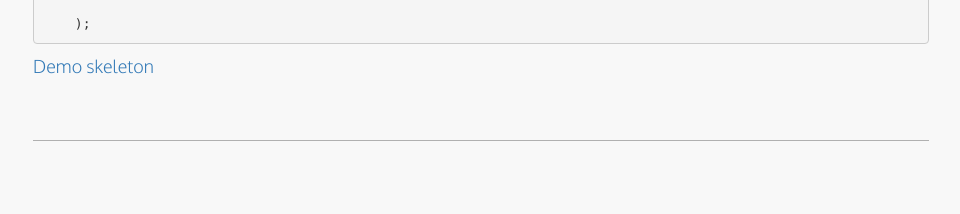
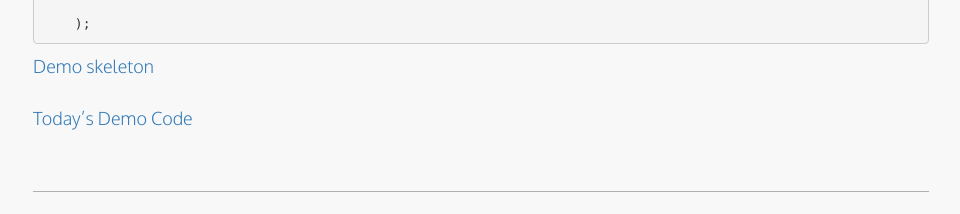
Before and after one commit to kaylalewis/advancedhtmlcss, a Jekyll site: the page built from _posts/2015-11-15-week7.md, in a window 1280 px wide. Shown: the part 1348-1562 px from the top of the page, without its empty margins (159-1119 px from the left). Built offline with Jekyll 4.4.1, drawn with Linux system fonts in a browser that asks for light colours; nearby versions of some CDN libraries; before the commit the page ends 1514 px from its top, so only the background shows below that.

Commit message:
classdemo

```diff
--- a/_posts/2015-11-15-week7.md
+++ b/_posts/2015-11-15-week7.md
@@ -54,3 +54,6 @@ We mentioned toggling buttons last week, but here is the code to go along with t
         );
 
 [Demo skeleton](http://kaylalewis.github.io/advancedhtmlcss/skeleton.zip)
+<br>
+<br>
+[Today's Demo Code](http://kaylalewis.github.io/advancedhtmlcss/7demo.zip)
```
Also changed, not shown: 2 other files.
